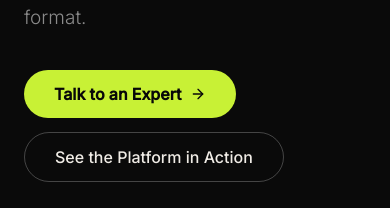
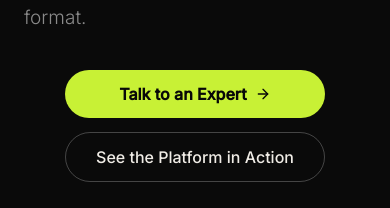
Before and after one commit to rubensavio/baazportfolio, a Next.js app: page /technologies/vision-intelligence/case-studies in a window 390 px wide. Shown: the part 636-844 px from the top of the page. Built offline with nearby package versions, Linux system fonts and the light colour scheme; no server answers.

Commit message:
ui fixed

```diff
--- a/components/VisionIntelligenceCaseStudy/VisionIntelligenceCaseStudy.scss
+++ b/components/VisionIntelligenceCaseStudy/VisionIntelligenceCaseStudy.scss
@@ -66,6 +66,33 @@
     flex-wrap: wrap;
     gap: 14px;
     margin-top: 36px;
+  }
+
+  @media (max-width: 600px) {
+    .vi-cs-hero .vi-cs-hero-actions {
+      flex-direction: column;
+      align-items: stretch;
+      width: fit-content;
+      margin-inline: auto;
+
+      .vi-cs-btn {
+        justify-content: center;
+        text-align: center;
+      }
+    }
+
+    .vi-cs-closing .vi-cs-hero-actions {
+      flex-wrap: nowrap;
+      gap: 10px;
+
+      .vi-cs-btn {
+        flex: 1 1 0;
+        min-width: 0;
+        justify-content: center;
+        text-align: center;
+        padding: 14px 14px;
+      }
+    }
   }
 
   .vi-cs-btn {
@@ -255,6 +282,11 @@
       flex-direction: column;
       gap: 12px;
       padding: 32px 0;
+
+      .vi-cs-process-num,
+      .vi-cs-process-title {
+        flex: 0 0 auto;
+      }
     }
   }
 
```
